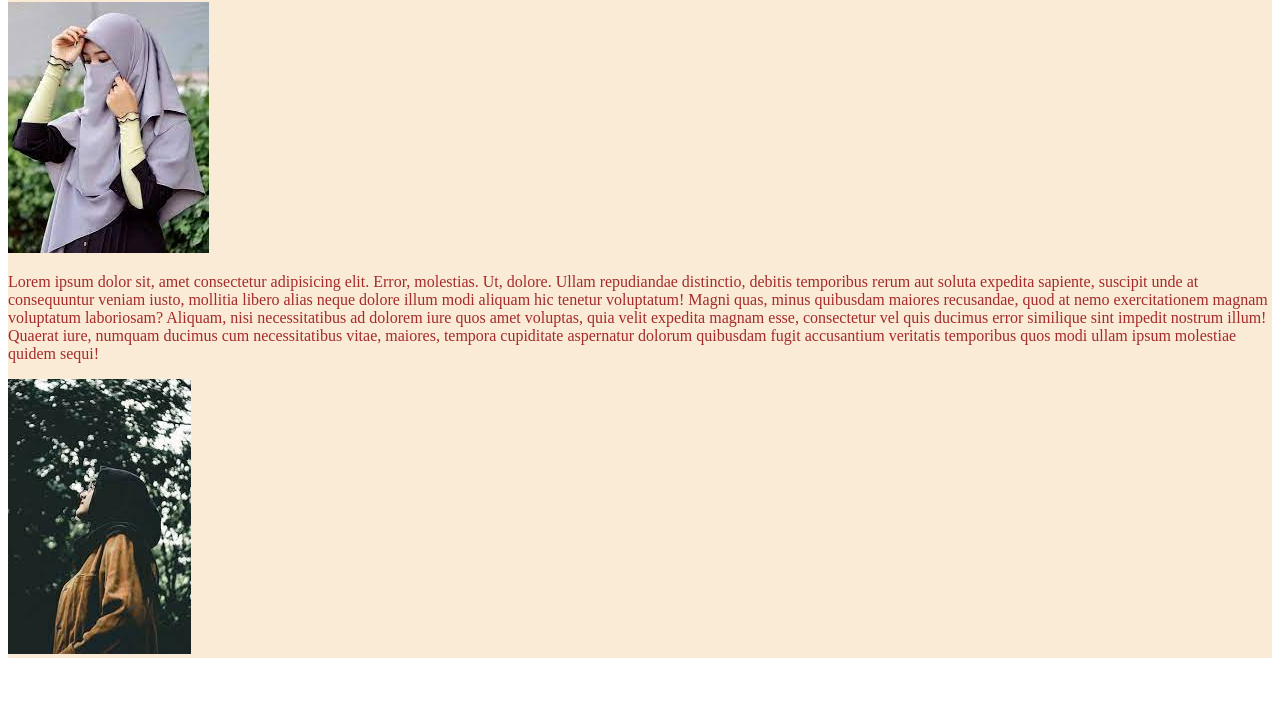
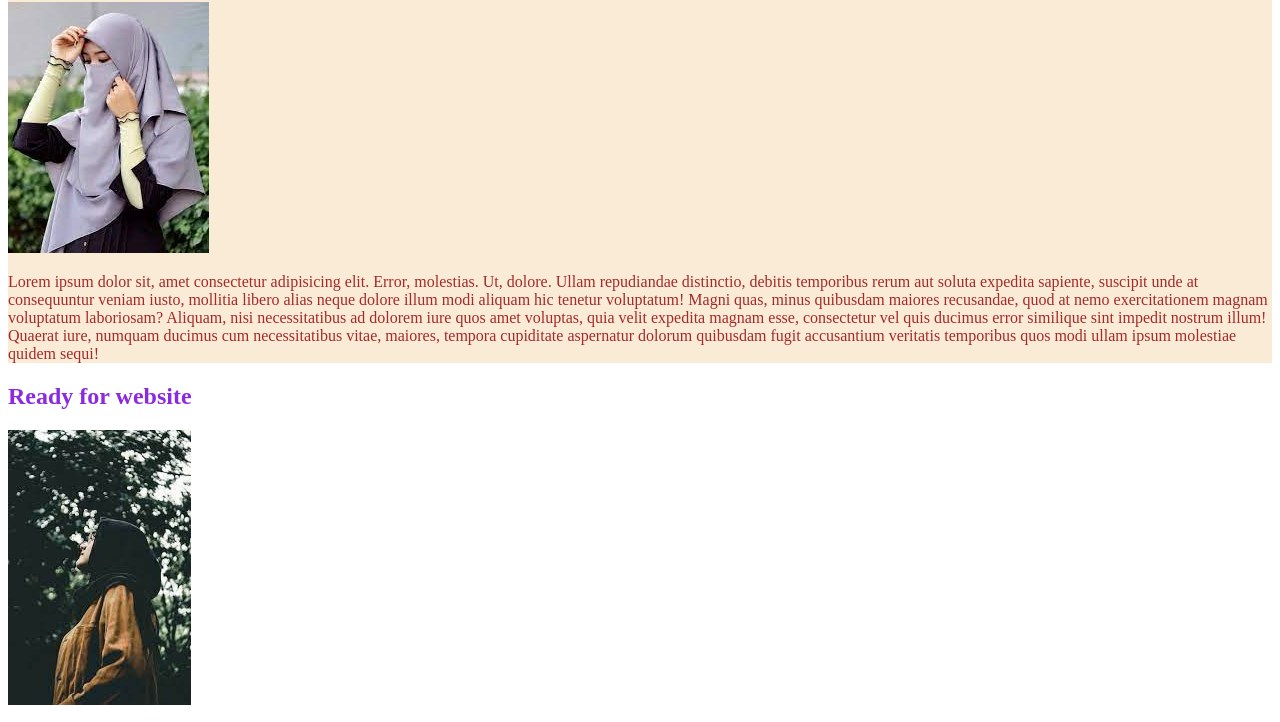
Before and after one commit to NN-shanta/first-repo, a plain HTML site: page index.html in a window 1280 px wide. Shown: the part 78-800 px from the top of the page. Drawn offline with Linux system fonts and the light colour scheme.

Commit message:
image change

```diff
--- a/index.html
+++ b/index.html
@@ -10,7 +10,7 @@
   <body>
     <div class="design">
       <h1>Lorem, ipsum dolor.</h1>
-      <img src="Image/girl.jpeg" alt="">
+      <img src="Image/girl.jpeg" alt="" />
       <p>
         Lorem ipsum dolor sit, amet consectetur adipisicing elit. Error,
         molestias. Ut, dolore. Ullam repudiandae distinctio, debitis temporibus
@@ -25,7 +25,8 @@
         accusantium veritatis temporibus quos modi ullam ipsum molestiae quidem
         sequi!
       </p>
-      <img src="Image/download.jpeg" alt="">
     </div>
+    <h2>Ready for website</h2>
+    <img src="Image/download.jpeg" alt="image not found" />
   </body>
 </html>
--- a/style.css
+++ b/style.css
@@ -2,3 +2,6 @@
   color: brown;
   background-color: antiquewhite;
 }
+h2 {
+  color: blueviolet;
+}
```
